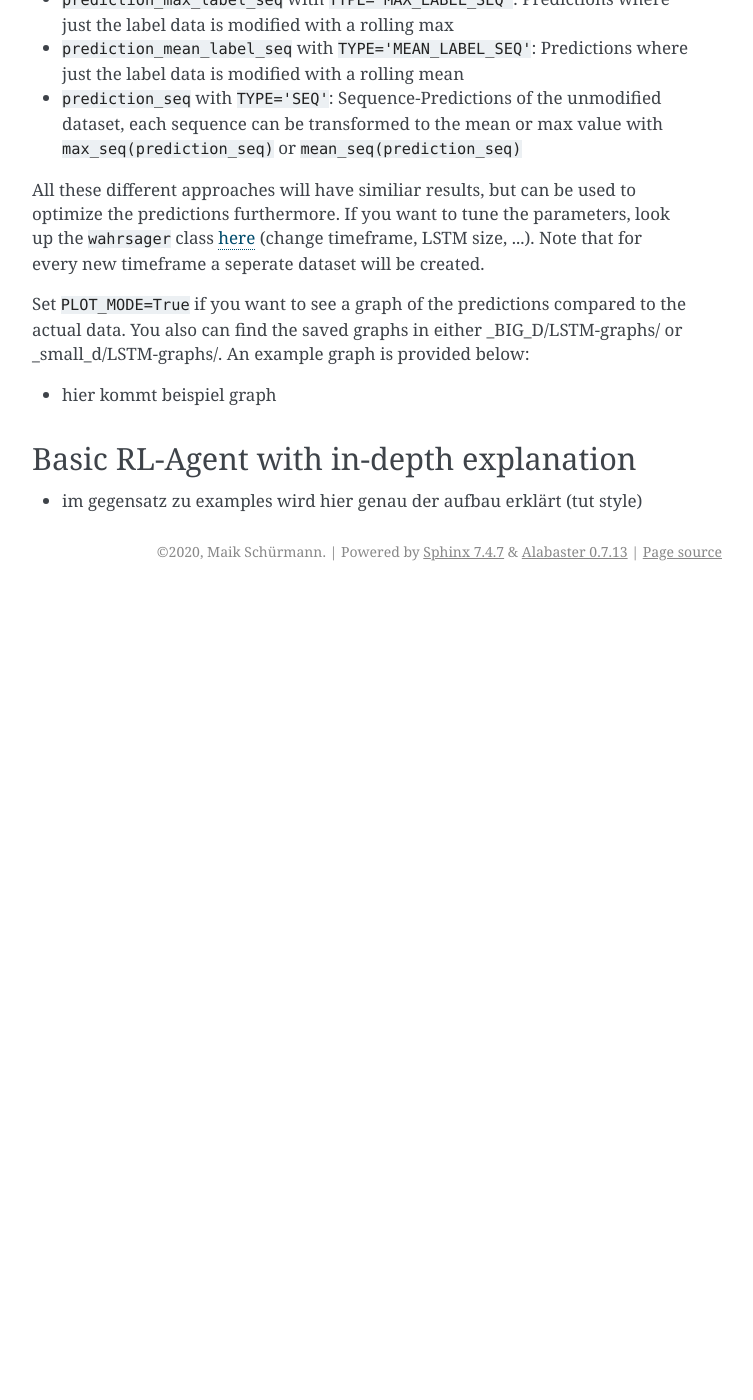
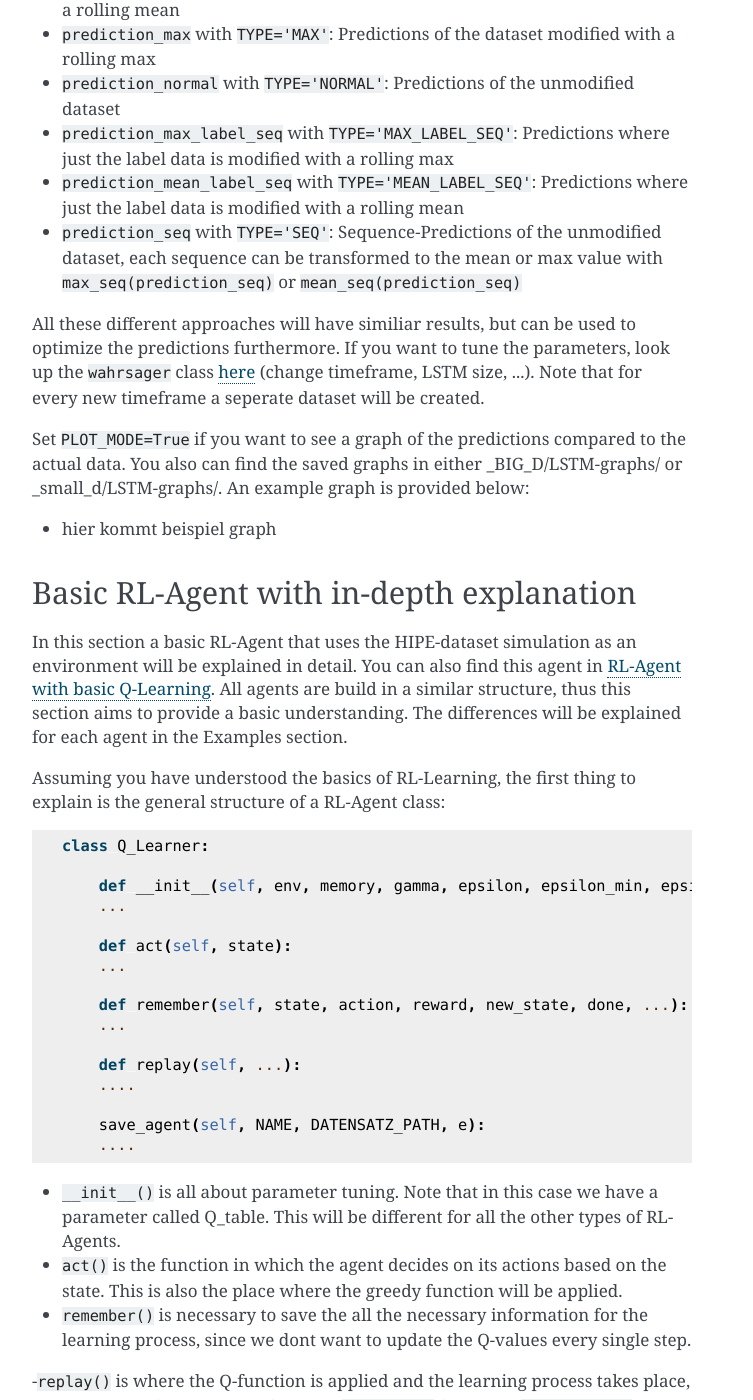
Before and after one commit to maik97/peak-shaver, a Sphinx documentation site: the page built from docs/getting_started.rst, in a window 1280 px wide and 1400 px high, scrolled down 3386 px. Shown: the whole window, without its empty margins (388-1141 px from the left). Built offline with Sphinx 7.4.7, drawn with Linux system fonts in a browser that asks for light colours; before the commit the page ends 3977 px from its top, so only the background shows below that; some of the changed text lies outside the part shown.

Commit message:
docs updated

```diff
--- a/docs/getting_started.rst
+++ b/docs/getting_started.rst
@@ -8,7 +8,7 @@ Getting Started Guide
 Installation and Dependencies
 *****************************
 
-You can download the zip file from the `github repository <https://github.com/maik97/peak-shaver>`_ (alternatively just clone the project to your own github) or run this command if you have `git <https://git-scm.com/downloads>`_ installed.
+You can download the zip file from the `github repository <https://github.com/maik97/peak-shaver>`_ (alternatively just clone the project to your own github) or run the command below if you have `git <https://git-scm.com/downloads>`_ installed. Since we want to encourage improvements of the project there won't be a pip available.
 
 .. code-block:: console
 
@@ -68,12 +68,14 @@ Recommended way to run the necessary functions:
 
     schaffer.global_var(_NAME='', _VERSION='', _DATENSATZ_PATH ='_BIG_D/', _großer_datensatz = True, _zeitintervall = '5min')
 
+    # If you want to check that everthing works fine, run those rather step by step:
     schaffer.load_geglättet_df()
     schaffer.load_only_norm_data()
     schaffer.load_total_power()
     schaffer.alle_inputs()
     schaffer.alle_inputs_neu()
 
+If you want to know more about possible parameters for the ``schaffer`` functions check out the :ref:`module page <schaffer_doc>`.
 
 Making Predictions
 ******************
@@ -119,4 +121,67 @@ Set ``PLOT_MODE=True`` if you want to see a graph of the predictions compared to
 
 Basic RL-Agent with in-depth explanation
 ***************************************
-- im gegensatz zu examples wird hier genau der aufbau erklärt (tut style)
+
+In this section a basic RL-Agent that uses the HIPE-dataset simulation as an environment will be explained in detail. You can also find this agent in :ref:`RL-Agent with basic Q-Learning <agent_q_table_doc>`. All agents are build in a similar structure, thus this section aims to provide a basic understanding. The differences will be explained for each agent in the Examples section.
+
+Assuming you have understood the basics of RL-Learning, the first thing to explain is the general structure of a RL-Agent class:
+
+.. code-block:: python
+
+    class Q_Learner:
+
+        def __init__(self, env, memory, gamma, epsilon, epsilon_min, epsilon_decay, lr, tau, Q_table):
+        ...
+
+        def act(self, state):
+        ...
+
+        def remember(self, state, action, reward, new_state, done, ...):
+        ...
+
+        def replay(self, ...):
+        ....
+
+        save_agent(self, NAME, DATENSATZ_PATH, e):
+        ....
+
+- ``__init__()`` is all about parameter tuning. Note that in this case we have a parameter called Q_table. This will be different for all the other types of RL-Agents.
+- ``act()`` is the function in which the agent decides on its actions based on the state. This is also the place where the greedy function will be applied.
+- ``remember()`` is necessary to save the all the necessary information for the learning process, since we dont want to update the Q-values every single step.
+-``replay()`` is where the Q-function is applied and the learning process takes place, with the help of the memory from the ``remember()`` function.
+-``save_agent()`` is used to make a backup of the agent. This should be used every x steps (x should be big, because the total steps can go into millions), since you dont want to make a backup every step. Note that each backup takes time as well as space on your device.
+
+The full code of the basic RL-Agent can be checked out on `Github <https://github.com/maik97/peak-shaver/blob/main/peak-shaver/main/agent_q_table.py>`_ .
+
+The next thing to understand is the basic structure of a ``gym`` environment:
+
+.. https://towardsdatascience.com/creating-a-custom-openai-gym-environment-for-stock-trading-be532be3910e
+
+.. code-block:: python
+
+    import gym
+    from gym import spaces
+
+    class CustomEnv(gym.Env):
+      """Custom Environment that follows gym interface"""
+      metadata = {'render.modes': ['human']}
+
+      def __init__(self, arg1, arg2, ...):
+        super(CustomEnv, self).__init__()
+        # Define action and observation space
+        # They must be gym.spaces objects
+        # Example when using discrete actions:
+        self.action_space = spaces.Discrete(N_DISCRETE_ACTIONS)
+        # Example for using image as input:
+        self.observation_space = spaces.Box(low=0, high=255, shape=
+                        (HEIGHT, WIDTH, N_CHANNELS), dtype=np.uint8)
+
+      def step(self, action):
+        # Execute one time step within the environment
+        ...
+      def reset(self):
+        # Reset the state of the environment to an initial state
+        ...
+      def render(self, mode='human', close=False):
+        # Render the environment to the screen
+        ...
--- a/docs/modules/agent_q_table_doc.rst
+++ b/docs/modules/agent_q_table_doc.rst
@@ -1,7 +1,4 @@
-.. Studienprojekt documentation master file, created by
-   sphinx-quickstart on Fri Nov 20 14:43:01 2020.
-   You can adapt this file completely to your liking, but it should at least
-   contain the root `toctree` directive.
+.. _agent_q_table_doc:
 
 agent_q_table
 =========================
--- a/docs/modules/schaffer_doc.rst
+++ b/docs/modules/schaffer_doc.rst
@@ -1,7 +1,4 @@
-.. Studienprojekt documentation master file, created by
-   sphinx-quickstart on Fri Nov 20 14:43:01 2020.
-   You can adapt this file completely to your liking, but it should at least
-   contain the root `toctree` directive.
+.. _schaffer_doc:
 
 schaffer
 =========================
```
